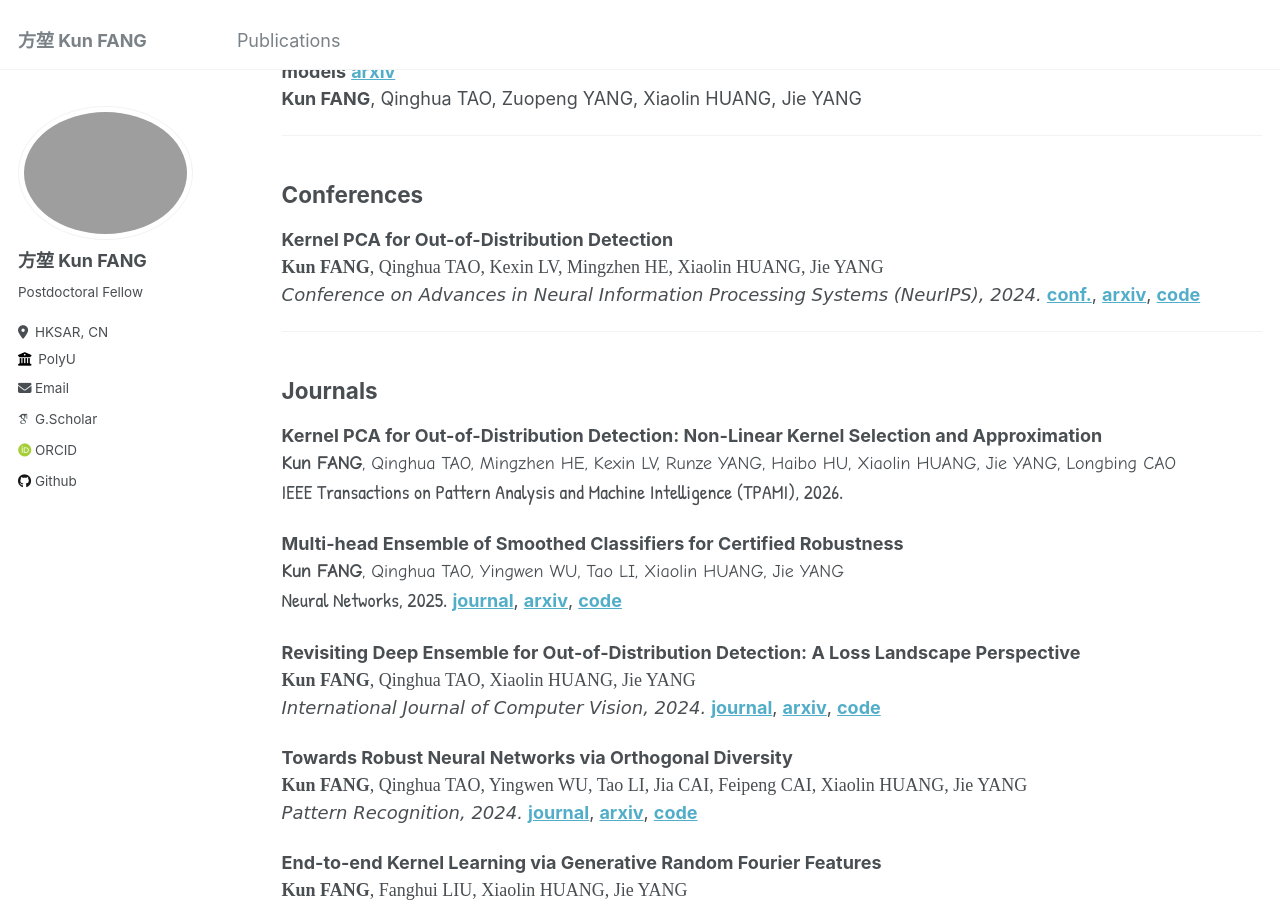
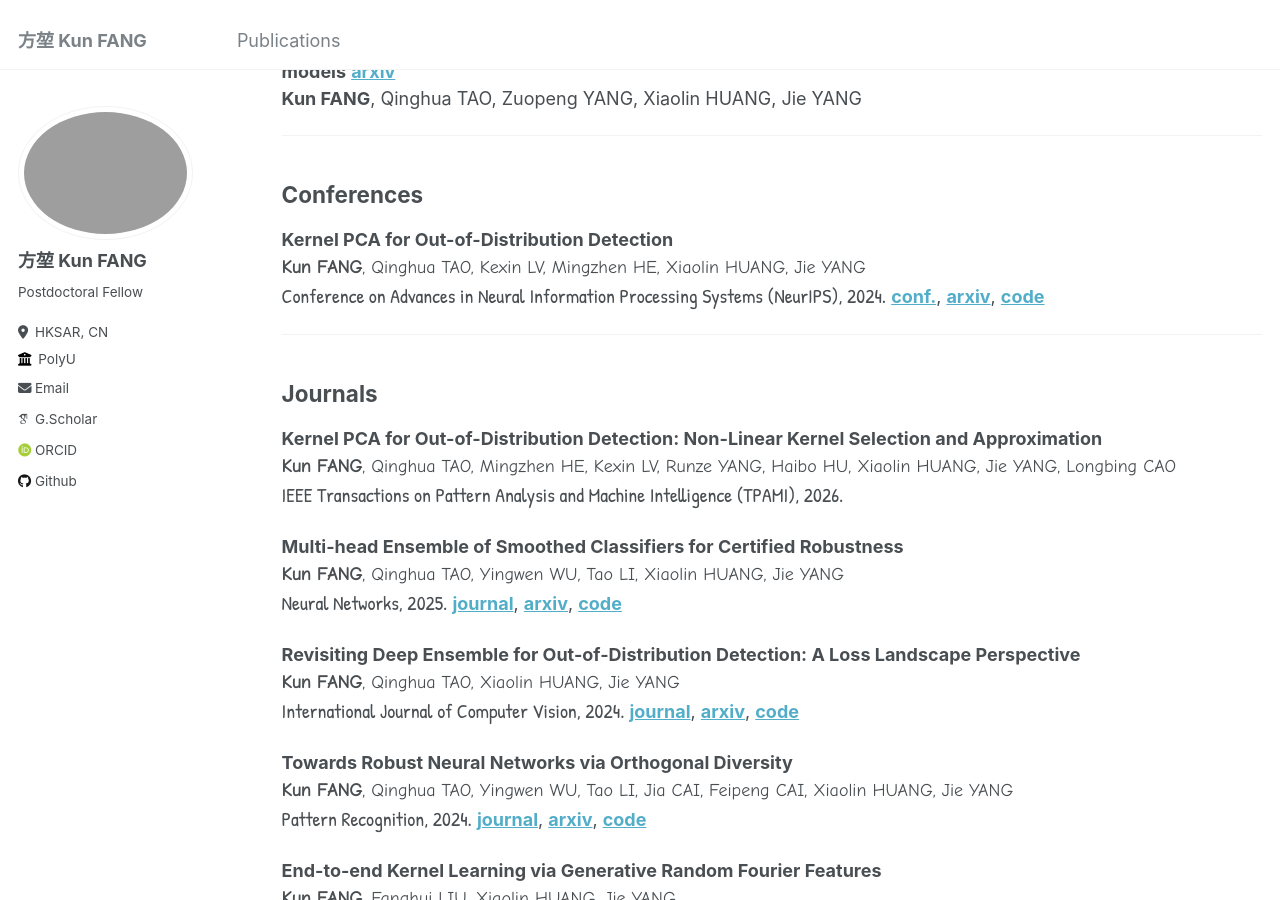
Before and after one commit to fanghenshaometeor/fanghenshaometeor.github.io, a Jekyll site: the page built from _pages/publications.md, in a window 1280 px wide and 900 px high, scrolled down 358 px. Built offline with Jekyll 4.4.1, drawn with Linux system fonts in a browser that asks for light colours; some web fonts are replaced.

Commit message:
update-font

```diff
--- a/_pages/publications.md
+++ b/_pages/publications.md
@@ -30,8 +30,8 @@ author_profile: true
 ## Conferences
 
 **Kernel PCA for Out-of-Distribution Detection**
-<span style="font-family:Ink Free; font-size:1em;">**Kun FANG**, Qinghua TAO, Kexin LV, Mingzhen HE, Xiaolin HUANG, Jie YANG</span>
-<span style="font-family:comic sans ms; font-size:1em;">*Conference on Advances in Neural Information Processing Systems (NeurIPS), 2024.*</span> **[conf.](https://papers.nips.cc/paper_files/paper/2024/hash/f2543511e5f4d4764857f9ad833a977d-Abstract-Conference.html)**, **[arxiv](https://arxiv.org/abs/2402.02949)**, **[code](https://github.com/fanghenshaometeor/ood-kernel-pca)**
+<span style="font-family:Comic Neue; font-size:1em;">**Kun FANG**, Qinghua TAO, Kexin LV, Mingzhen HE, Xiaolin HUANG, Jie YANG</span>
+<span style="font-family:Patrick Hand; font-size:1.1em;">Conference on Advances in Neural Information Processing Systems (NeurIPS), 2024.</span> **[conf.](https://papers.nips.cc/paper_files/paper/2024/hash/f2543511e5f4d4764857f9ad833a977d-Abstract-Conference.html)**, **[arxiv](https://arxiv.org/abs/2402.02949)**, **[code](https://github.com/fanghenshaometeor/ood-kernel-pca)**
 
 ---
 
@@ -47,17 +47,17 @@ author_profile: true
 
 
 **Revisiting Deep Ensemble for Out-of-Distribution Detection: A Loss Landscape Perspective**
-<span style="font-family:Ink Free; font-size:1em;">**Kun FANG**, Qinghua TAO, Xiaolin HUANG, Jie YANG</span>
-<span style="font-family:comic sans ms; font-size:1em;">*International Journal of Computer Vision, 2024.*</span> **[journal](https://doi.org/10.1007/s11263-024-02156-x)**, **[arxiv](https://arxiv.org/abs/2310.14227)**, **[code](https://github.com/fanghenshaometeor/ood-mode-ensemble)**
+<span style="font-family:Comic Neue; font-size:1em;">**Kun FANG**, Qinghua TAO, Xiaolin HUANG, Jie YANG</span>
+<span style="font-family:Patrick Hand; font-size:1.1em;">International Journal of Computer Vision, 2024.</span> **[journal](https://doi.org/10.1007/s11263-024-02156-x)**, **[arxiv](https://arxiv.org/abs/2310.14227)**, **[code](https://github.com/fanghenshaometeor/ood-mode-ensemble)**
 
 **Towards Robust Neural Networks via Orthogonal Diversity**
-<span style="font-family:Ink Free; font-size:1em;">**Kun FANG**, Qinghua TAO, Yingwen WU, Tao LI, Jia CAI, Feipeng CAI, Xiaolin HUANG, Jie YANG</span>
-<span style="font-family:comic sans ms; font-size:1em;">*Pattern Recognition, 2024.*</span> **[journal](https://doi.org/10.1016/j.patcog.2024.110281)**, **[arxiv](https://arxiv.org/abs/2010.12190)**, **[code](https://github.com/fanghenshaometeor/DIversity-via-Orthogonality)**
+<span style="font-family:Comic Neue; font-size:1em;">**Kun FANG**, Qinghua TAO, Yingwen WU, Tao LI, Jia CAI, Feipeng CAI, Xiaolin HUANG, Jie YANG</span>
+<span style="font-family:Patrick Hand; font-size:1.1em;">Pattern Recognition, 2024.</span> **[journal](https://doi.org/10.1016/j.patcog.2024.110281)**, **[arxiv](https://arxiv.org/abs/2010.12190)**, **[code](https://github.com/fanghenshaometeor/DIversity-via-Orthogonality)**
 
 
 **End-to-end Kernel Learning via Generative Random Fourier Features**
-<span style="font-family:Ink Free; font-size:1em;">**Kun FANG**, Fanghui LIU, Xiaolin HUANG, Jie YANG</span>
-<span style="font-family:comic sans ms; font-size:1em;">*Pattern Recognition, 2023.*</span> **[journal](https://doi.org/10.1016/j.patcog.2022.109057)**, **[arxiv](https://arxiv.org/abs/2009.04614)**, **[code](https://github.com/fanghenshaometeor/GenerativeRFF)**<!--, **[read more](/publication/2015-10-01-paper-title-number-3)**-->
+<span style="font-family:Comic Neue; font-size:1em;">**Kun FANG**, Fanghui LIU, Xiaolin HUANG, Jie YANG</span>
+<span style="font-family:Patrick Hand; font-size:1.1em;">Pattern Recognition, 2023.</span> **[journal](https://doi.org/10.1016/j.patcog.2022.109057)**, **[arxiv](https://arxiv.org/abs/2009.04614)**, **[code](https://github.com/fanghenshaometeor/GenerativeRFF)**<!--, **[read more](/publication/2015-10-01-paper-title-number-3)**-->
 
 ---
 
@@ -65,29 +65,29 @@ author_profile: true
 
 
 **DIFT: Protecting Contrastive Learning against Data Poisoning Backdoor Attacks**
-<span style="font-family:Ink Free; font-size:1em;">Jiang ZHU, Yulin JIN, Qingqing YE, Zhibiao GUO, **Kun FANG**, Ruochen DU, Yingnan ZHAO, Haibo HU</span>
-<span style="font-family:comic sans ms; font-size:1em;">*AAAI Conference on Artificial Intelligence (AAAI), 2026.*</span>
+<span style="font-family:Comic Neue; font-size:1em;">Jiang ZHU, Yulin JIN, Qingqing YE, Zhibiao GUO, **Kun FANG**, Ruochen DU, Yingnan ZHAO, Haibo HU</span>
+<span style="font-family:Patrick Hand; font-size:1.1em;">AAAI Conference on Artificial Intelligence (AAAI), 2026.</span>
 
 **Adaptive Distillation on Hard Samples Benefits Consistency for Certified Robustness**
-<span style="font-family:Ink Free; font-size:1em;">Jiawen LI, **Kun FANG**, Jie YANG</span>
-<span style="font-family:comic sans ms; font-size:1em;">*International Journal of Machine Learning and Cybernetics, 2025.*</span> **[journal](https://doi.org/10.1007/s13042-025-02568-2)**
+<span style="font-family:Comic Neue; font-size:1em;">Jiawen LI, **Kun FANG**, Jie YANG</span>
+<span style="font-family:Patrick Hand; font-size:1.1em;">International Journal of Machine Learning and Cybernetics, 2025.</span> **[journal](https://doi.org/10.1007/s13042-025-02568-2)**
 
 **Boosting Certified Robustness via An Expectation-based Similarity Regularization**
-<span style="font-family:Ink Free; font-size:1em;">Jiawen LI, **Kun FANG**, Xiaolin HUANG, Jie YANG</span>
-<span style="font-family:comic sans ms; font-size:1em;">*Image and Vision Computing, 2024.*</span> **[journal](https://doi.org/10.1016/j.imavis.2024.105272)**
+<span style="font-family:Comic Neue; font-size:1em;">Jiawen LI, **Kun FANG**, Xiaolin HUANG, Jie YANG</span>
+<span style="font-family:Patrick Hand; font-size:1.1em;">Image and Vision Computing, 2024.</span> **[journal](https://doi.org/10.1016/j.imavis.2024.105272)**
 
 **Improving Adversarial Robustness through A Curriculum-guided Reliable Distillation**
-<span style="font-family:Ink Free; font-size:1em;">Jiawen LI, **Kun FANG**, Xiaolin HUANG, Jie YANG</span>
-<span style="font-family:comic sans ms; font-size:1em;">*Computers & Security, 2023.*</span> **[journal](https://doi.org/10.1016/j.cose.2023.103411)**, **[code](https://github.com/kevinlee26/kevin_first)**
+<span style="font-family:Comic Neue; font-size:1em;">Jiawen LI, **Kun FANG**, Xiaolin HUANG, Jie YANG</span>
+<span style="font-family:Patrick Hand; font-size:1.1em;">Computers & Security, 2023.</span> **[journal](https://doi.org/10.1016/j.cose.2023.103411)**, **[code](https://github.com/kevinlee26/kevin_first)**
 
 **Improving the Adversarial Robustness of Quantized Neural Networks via Exploiting the Feature Diversity**
-<span style="font-family:Ink Free; font-size:1em;">Tianshu CHU, **Kun FANG**, Jie YANG, Xiaolin HUANG</span>
-<span style="font-family:comic sans ms; font-size:1em;">*Pattern Recognition Letters, 2023.*</span> **[journal](https://doi.org/10.1016/j.patrec.2023.10.024)**
+<span style="font-family:Comic Neue; font-size:1em;">Tianshu CHU, **Kun FANG**, Jie YANG, Xiaolin HUANG</span>
+<span style="font-family:Patrick Hand; font-size:1.1em;">Pattern Recognition Letters, 2023.</span> **[journal](https://doi.org/10.1016/j.patrec.2023.10.024)**
 
 **Unifying Gradients to Improve Real-world Robustness for Deep Networks**
-<span style="font-family:Ink Free; font-size:1em;">Yingwen WU, Sizhe CHEN, **Kun FANG**, Xiaolin HUANG</span>
-<span style="font-family:comic sans ms; font-size:1em;">*ACM Transactions on Intelligent Systems and Technology, 2023.*</span> **[journal](https://dl.acm.org/doi/10.1145/3617895)**, **[arxiv](https://arxiv.org/abs/2208.06228)**, **[code](https://github.com/snowien/UniG-pytorch)**
+<span style="font-family:Comic Neue; font-size:1em;">Yingwen WU, Sizhe CHEN, **Kun FANG**, Xiaolin HUANG</span>
+<span style="font-family:Patrick Hand; font-size:1.1em;">ACM Transactions on Intelligent Systems and Technology, 2023.</span> **[journal](https://dl.acm.org/doi/10.1145/3617895)**, **[arxiv](https://arxiv.org/abs/2208.06228)**, **[code](https://github.com/snowien/UniG-pytorch)**
 
 **Subspace Adversarial Learning**
-<span style="font-family:Ink Free; font-size:1em;">Tao LI, Yingwen WU, Sizhe CHEN, **Kun FANG**, Xiaolin HUANG</span>
-<span style="font-family:comic sans ms; font-size:1em;">*IEEE/CVF Conference on Computer Vision and Pattern Recognition (CVPR), 2022.*</span> **[conf.](https://openaccess.thecvf.com/content/CVPR2022/html/Li_Subspace_Adversarial_Training_CVPR_2022_paper)**, **[arxiv](https://arxiv.org/abs/2111.12229)**, **[code](https://github.com/nblt/sub-at)**
+<span style="font-family:Comic Neue; font-size:1em;">Tao LI, Yingwen WU, Sizhe CHEN, **Kun FANG**, Xiaolin HUANG</span>
+<span style="font-family:Patrick Hand; font-size:1.1em;">IEEE/CVF Conference on Computer Vision and Pattern Recognition (CVPR), 2022.</span> **[conf.](https://openaccess.thecvf.com/content/CVPR2022/html/Li_Subspace_Adversarial_Training_CVPR_2022_paper)**, **[arxiv](https://arxiv.org/abs/2111.12229)**, **[code](https://github.com/nblt/sub-at)**
```
